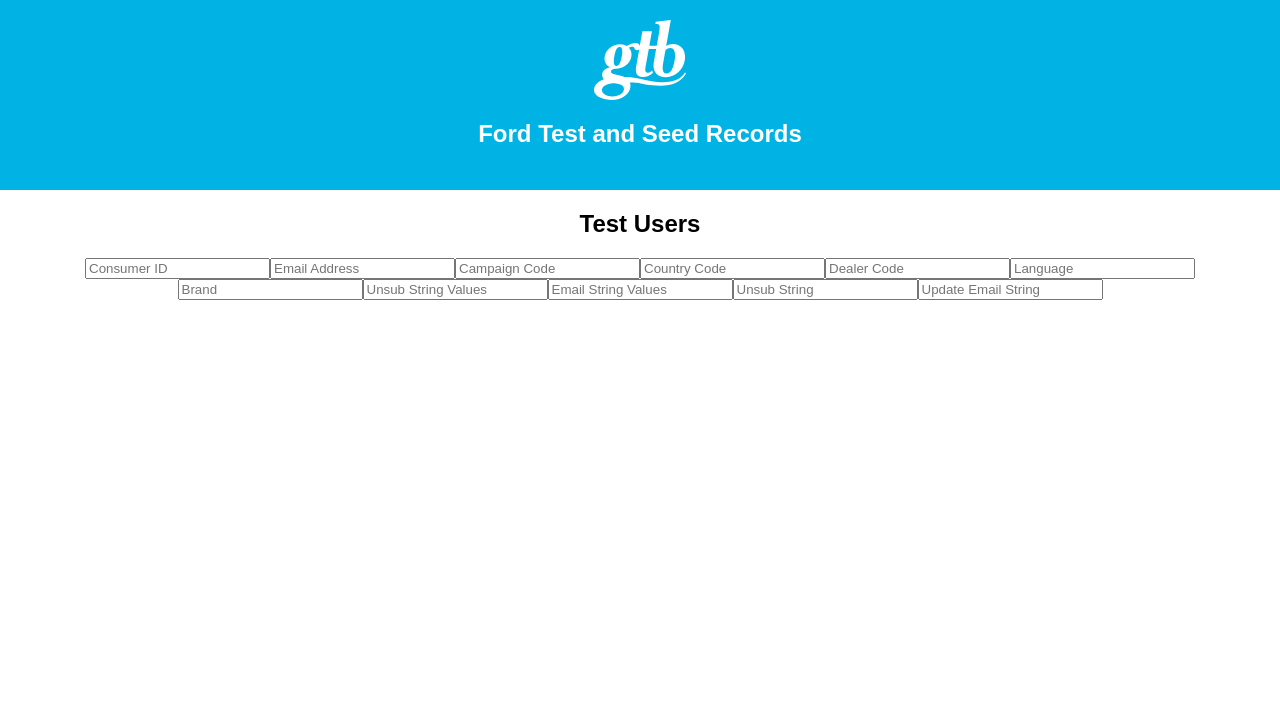
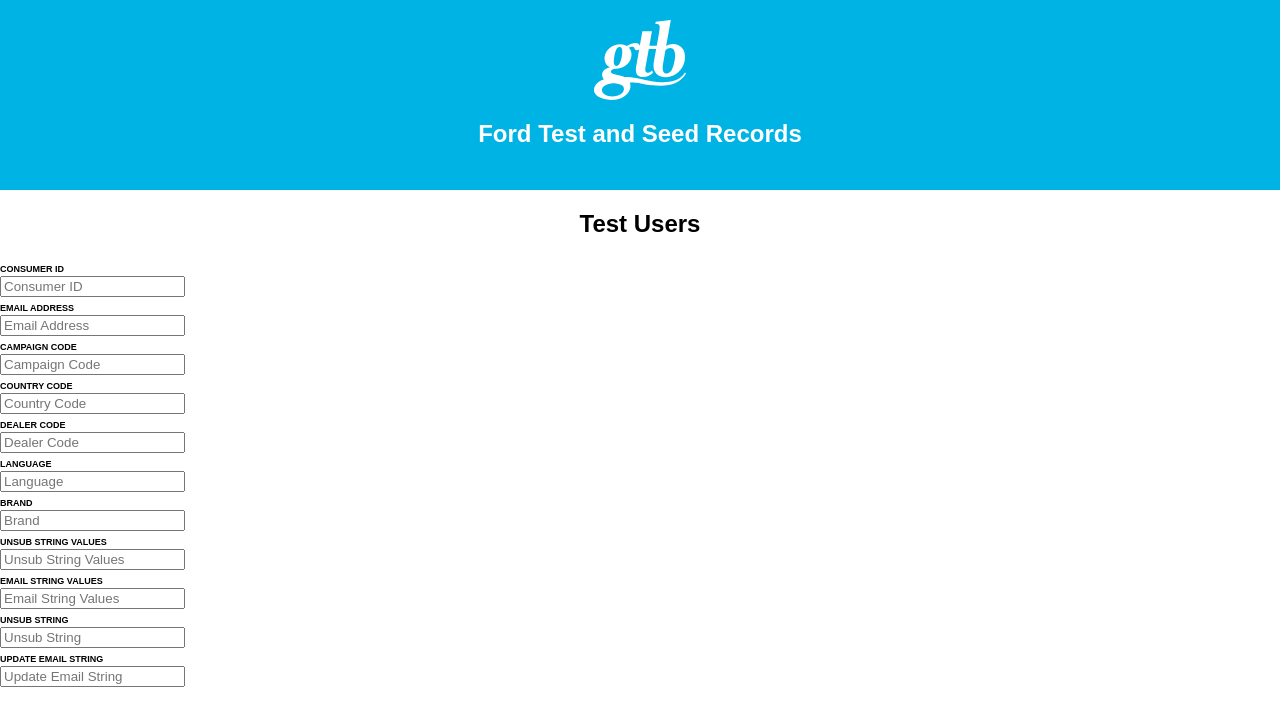
Before and after one commit to donaldb/ford-test-db, a React (Create React App) app: page / in a window 1280 px wide. Shown: the top 726 px of the page. Built offline with nearby package versions, Linux system fonts and the light colour scheme.

Commit message:
Updated add user form

```diff
--- a/src/components/AddUserForm.js
+++ b/src/components/AddUserForm.js
@@ -24,17 +24,50 @@
     return (
         <div>
           <form ref={(input) => this.userForm = input} className="user-edit" onSubmit={(e) => this.createUser(e)}>
-            <input type="text" placeholder="Consumer ID" ref={(input) => this.CID = input} />
-            <input type="text" placeholder="Email Address" ref={(input) => this.EM = input} />
-            <input type="text" placeholder="Campaign Code" ref={(input) => this.CRI = input} />
-            <input type="text" placeholder="Country Code" ref={(input) => this.CCC = input} />
-            <input type="text" placeholder="Dealer Code" ref={(input) => this.DC = input} />
-            <input type="text" placeholder="Language" ref={(input) => this.L = input} />
-            <input type="text" placeholder="Brand" ref={(input) => this.BR = input} />
-            <input type="text" placeholder="Unsub String Values" ref={(input) => this.Unsub_string_values = input} />
-            <input type="text" placeholder="Email String Values" ref={(input) => this.Email_string_values = input} />
-            <input type="text" placeholder="Unsub String" ref={(input) => this.Unsub_String = input} />
-            <input type="text" placeholder="Update Email String" ref={(input) => this.Update_Email_String = input} />
+            <div class="field">
+              <label htmlFor="CID">Consumer ID</label>
+              <input pattern=".+" id="CID" type="text" placeholder="Consumer ID" ref={(input) => this.CID = input} />
+            </div>
+            <div class="field">
+              <label htmlFor="EM">Email Address</label>
+              <input pattern=".+" id="EM" type="text" placeholder="Email Address" ref={(input) => this.EM = input} />
+            </div>
+            <div class="field">
+              <label htmlFor="CRI">Campaign Code</label>
+              <input pattern=".+" id="CRI" type="text" placeholder="Campaign Code" ref={(input) => this.CRI = input} />
+            </div>
+            <div class="field">
+              <label htmlFor="CCC">Country Code</label>
+              <input pattern=".+" id="CCC" type="text" placeholder="Country Code" ref={(input) => this.CCC = input} />
+            </div>
+            <div class="field">
+              <label htmlFor="DC">Dealer Code</label>
+              <input pattern=".+" id="DC" type="text" placeholder="Dealer Code" ref={(input) => this.DC = input} />
+            </div>
+            <div class="field">
+              <label htmlFor="L">Language</label>
+              <input pattern=".+" id="L" type="text" placeholder="Language" ref={(input) => this.L = input} />
+            </div>
+            <div class="field">
+              <label htmlFor="BR">Brand</label>
+              <input pattern=".+" id="BR" type="text" placeholder="Brand" ref={(input) => this.BR = input} />
+            </div>
+            <div class="field">
+              <label htmlFor="Unsub_string_values">Unsub String Values</label>
+              <input pattern=".+" id="Unsub_string_values" type="text" placeholder="Unsub String Values" ref={(input) => this.Unsub_string_values = input} />
+            </div>
+            <div class="field">
+              <label htmlFor="Email_string_values">Email String Values</label>
+              <input pattern=".+" id="Email_string_values" type="text" placeholder="Email String Values" ref={(input) => this.Email_string_values = input} />
+            </div>
+            <div class="field">
+              <label htmlFor="Unsub_String">Unsub String</label>
+              <input pattern=".+" id="Unsub_String" type="text" placeholder="Unsub String" ref={(input) => this.Unsub_String = input} />
+            </div>
+            <div class="field">
+              <label htmlFor="Update_Email_String">Update Email String</label>
+              <input pattern=".+" id="Update_Email_String" type="text" placeholder="Update Email String" ref={(input) => this.Update_Email_String = input} />
+            </div>
           </form>
         </div>
     )
--- a/src/css/index.css
+++ b/src/css/index.css
@@ -3,3 +3,7 @@
   padding: 0;
   font-family: sans-serif;
 }
+
+.field { position:relative; width: 160px; text-align:left; }
+.field label { position:relative; text-transform:uppercase; font-weight:bold; font-size:9px; }
+.field input { position: relative; }
```
